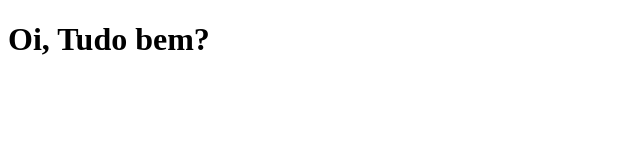
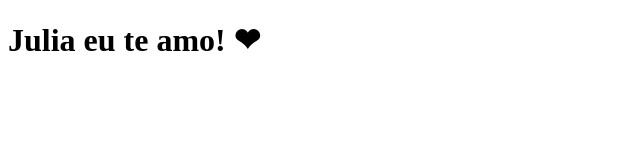
Before and after one commit to ewertonjbv/site.github.io, a plain HTML site: page index.html in a window 1280 px wide. Shown: the whole page, without its empty margins (0-640 px from the left). Drawn offline with Linux system fonts and the light colour scheme.

Commit message:
mudando o conteúdo

```diff
--- a/index.html
+++ b/index.html
@@ -7,6 +7,6 @@
     <title>Site</title>
 </head>
 <body>
-        <h1>Oi, Tudo bem?</h1>
+        <h1>Julia eu te amo! ❤</h1>
 </body>
 </html>
```
